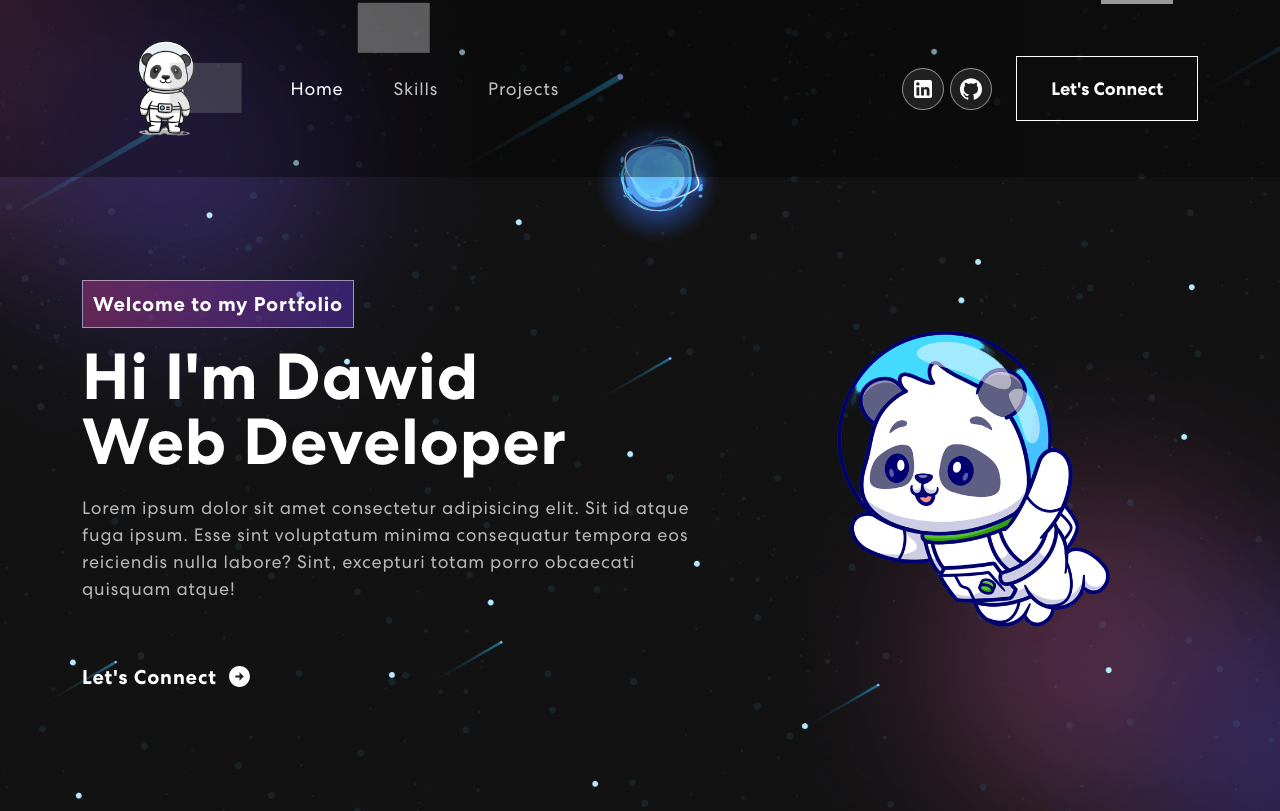
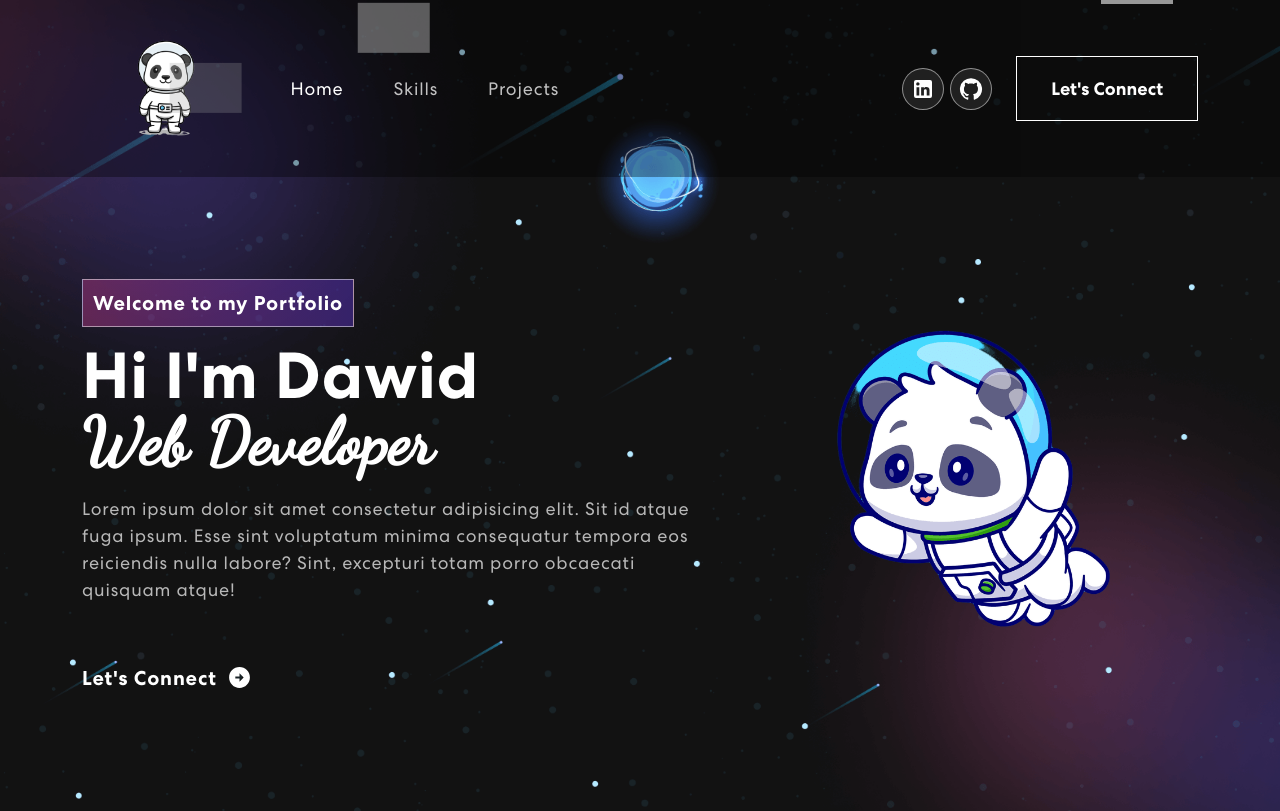
Before and after one commit to dawkey95/Portfolio-Website, a React (Create React App) app: page / in a window 1280 px wide. Built offline with nearby package versions, Linux system fonts and the light colour scheme.

Commit message:
Font Family Updated

```diff
--- a/src/App.css
+++ b/src/App.css
@@ -12,6 +12,12 @@
 @font-face {
 	font-family: Centra;
 	src: url('./assets/font/CentraNo2-Book.ttf');
+	font-weight: 400;
+}
+
+@font-face {
+	font-family: Dancing;
+	src: url('./assets/font/DancingScript-VariableFont_wght.ttf');
 	font-weight: 400;
 }
 
@@ -436,6 +442,10 @@ nav.navbar .navbar-toggler[aria-expanded='true'] .navbar-toggler-icon {
 	border-right: 0.08em solid #666;
 }
 
+.span-text {
+	font-family: Dancing;
+}
+
 /************ SKILLS ************/
 .skill {
 	padding: 0 0 50px 0;
```
